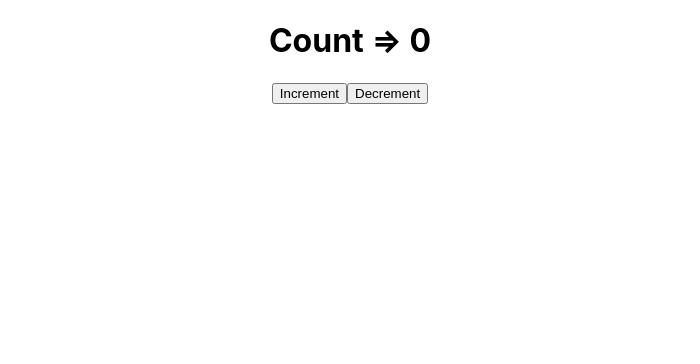
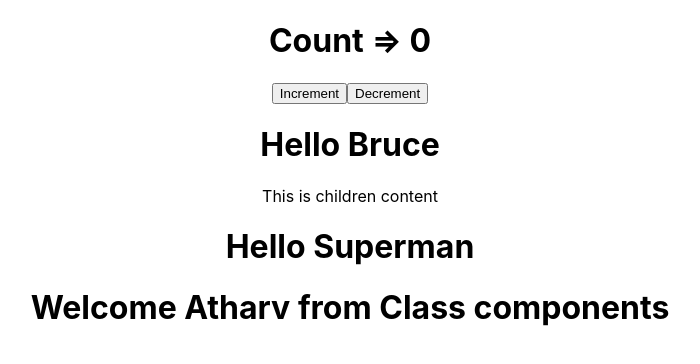
Before and after one commit to AtharvBhujbal/react, a React (Create React App) app in the folder hello-world/: page / in a window 1280 px wide. Shown: the top 364 px of the page, without its empty margins (290-990 px from the left). Built offline with nearby package versions, Linux system fonts and the light colour scheme.

Commit message:
Destructuring props

```diff
--- a/hello-world/src/App.js
+++ b/hello-world/src/App.js
@@ -10,11 +10,11 @@ function App() {
     <div className="App">
       <Counter />
       {/* <Message /> */}
-      {/* <Greet name="Bruce">
+      <Greet name="Bruce">
         <p>This is children content</p>
       </Greet>
       <Greet name="Superman"/>
-      <Welcome /> */}
+      <Welcome name="Atharv"/>
     </div>
   );
 }
--- a/hello-world/src/components/Greet.js
+++ b/hello-world/src/components/Greet.js
@@ -2,10 +2,12 @@ import React from "react";
 
 // Functional Component
 export const Greet = (props) => {
+    // Destructuring props
+    const {name, children} = props
     return (
         <div>
-        <h1>Hello {props.name}</h1>
-        <p>{props.children}</p>
+        <h1>Hello {name}</h1>
+        <p>{children}</p>
         </div>
     )
 }
--- a/hello-world/src/components/Welcome.js
+++ b/hello-world/src/components/Welcome.js
@@ -3,6 +3,9 @@ import React,{Component} from "react";
 // Class Component
 export class Welcome extends Component{
     render(){
-        return <h1>Welcome Atharv from Class components</h1>
+        // Destructuring props
+        const {name} = this.props
+
+        return <h1>Welcome {name} from Class components</h1>
     }
 }
```
